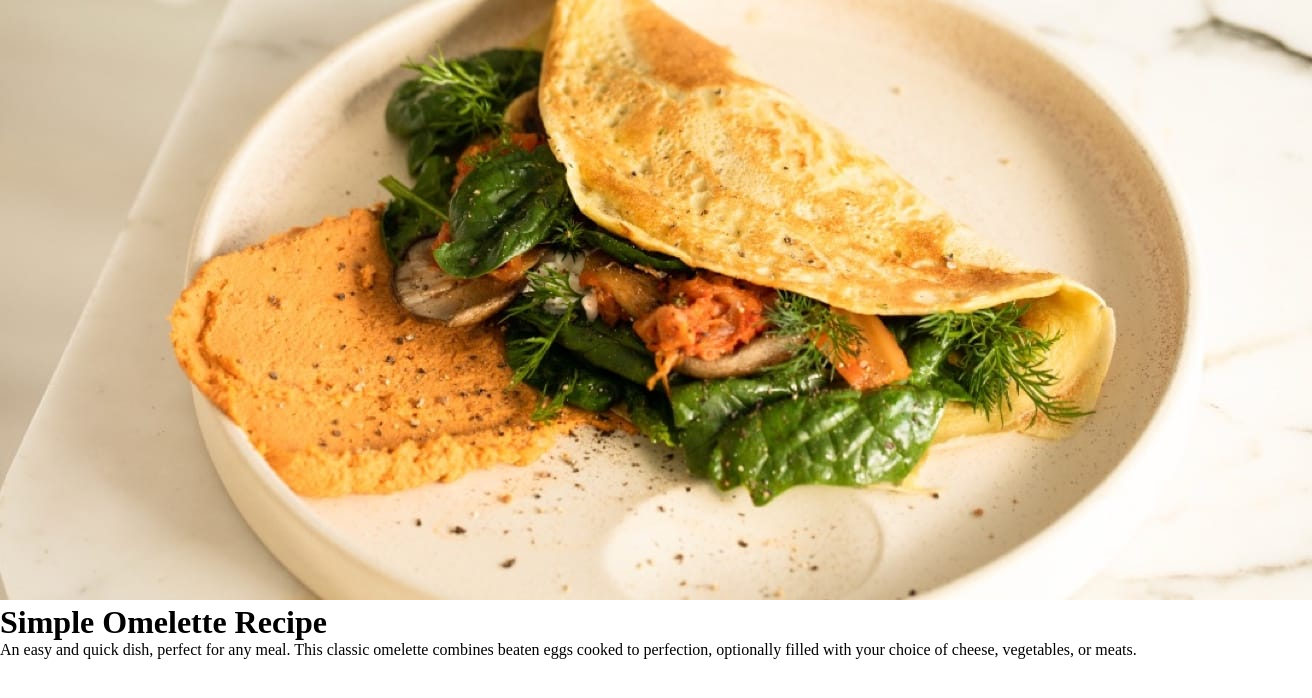
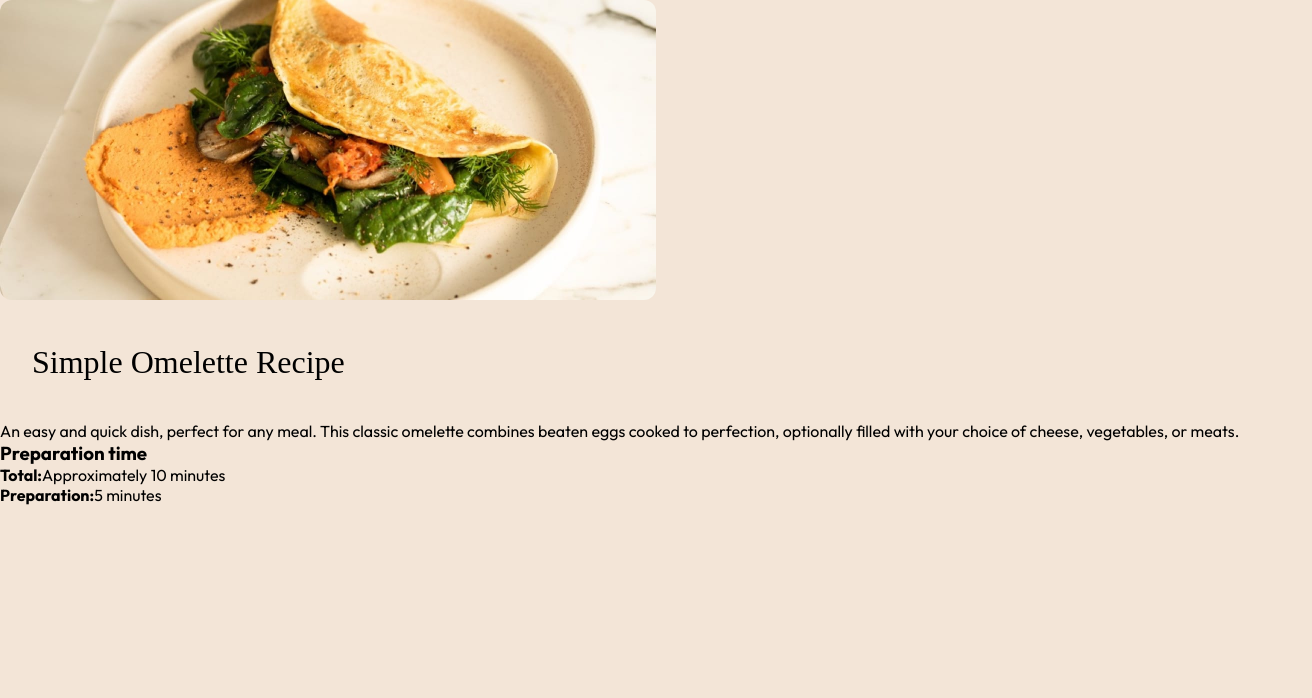
Before and after one commit to natiashiom/recipe-page, a plain HTML site: page index.html in a window 1280 px wide. Shown: the whole page, 1312 px wide, since content can reach past the window. Drawn offline with Linux system fonts and the light colour scheme.

Commit message:
making list items for preparation section

```diff
--- a/design/style.css
+++ b/design/style.css
@@ -1,5 +1,37 @@
+@import url('https://fonts.googleapis.com/css2?family=Outfit:wght@100..900&display=swap');
+
 * {
     margin: 0;
     padding: 0;
     box-sizing: border-box;
 }
+
+
+body {
+    width: 100vw;
+    height: 100vh;
+    font-family: "Outfit", sans-serif;
+    font-optical-sizing: auto;
+    font-weight: <weight>;
+    font-style: normal;
+    background: #F3E5D7;
+
+}
+
+.background {
+    background-color: white;
+    border-radius: 24px;
+}
+
+.photo {
+    width: 656px;
+    height: 300px;
+    border-radius: 12px;
+}
+
+#bigtitle {
+    font-family: "Young Serif", serif;
+    font-weight: 400;
+    font-style: normal;
+    padding: 40px 32px;
+}
--- a/index.html
+++ b/index.html
@@ -13,19 +13,29 @@
     <link rel="stylesheet" href="./design/style.css" />
   </head>
   <body>
-    <header>
     <img
       class="photo"
       src="./assets/images/image-omelette.jpeg"
       alt="omelette"
     />
     <div class="title">
-        <h1>Simple Omelette Recipe</h1>
-        <p>An easy and quick dish, perfect for any meal.
-        This classic omelette combines beaten eggs cooked to
-        perfection, optionally filled with your choice
-        of cheese, vegetables, or meats.
+      <h1 id="bigtitle">Simple Omelette Recipe</h1>
+      <p>
+        An easy and quick dish, perfect for any meal. This classic omelette
+        combines beaten eggs cooked to perfection, optionally filled with your
+        choice of cheese, vegetables, or meats.
       </p>
-    </header>
+    </div>
+
+    <div class="preparation">
+      <h3>Preparation time</h3>
+        <ul>
+          <li>
+            <p><b>Total:</b>Approximately 10 minutes</p>
+          </li>
+          <li>
+            <p><b>Preparation:</b>5 minutes</p>
+          </li>
+    </div>
   </body>
 </html>
```
Lines whose indentation alone changed are shown as unchanged.
